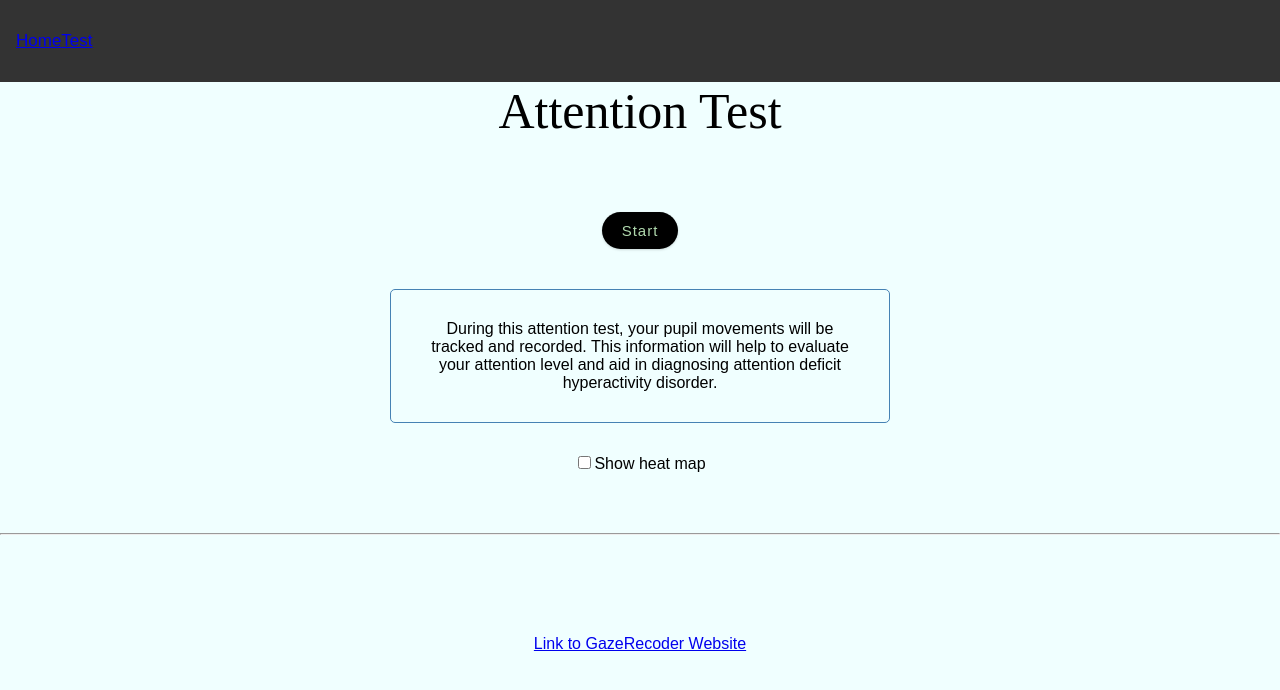
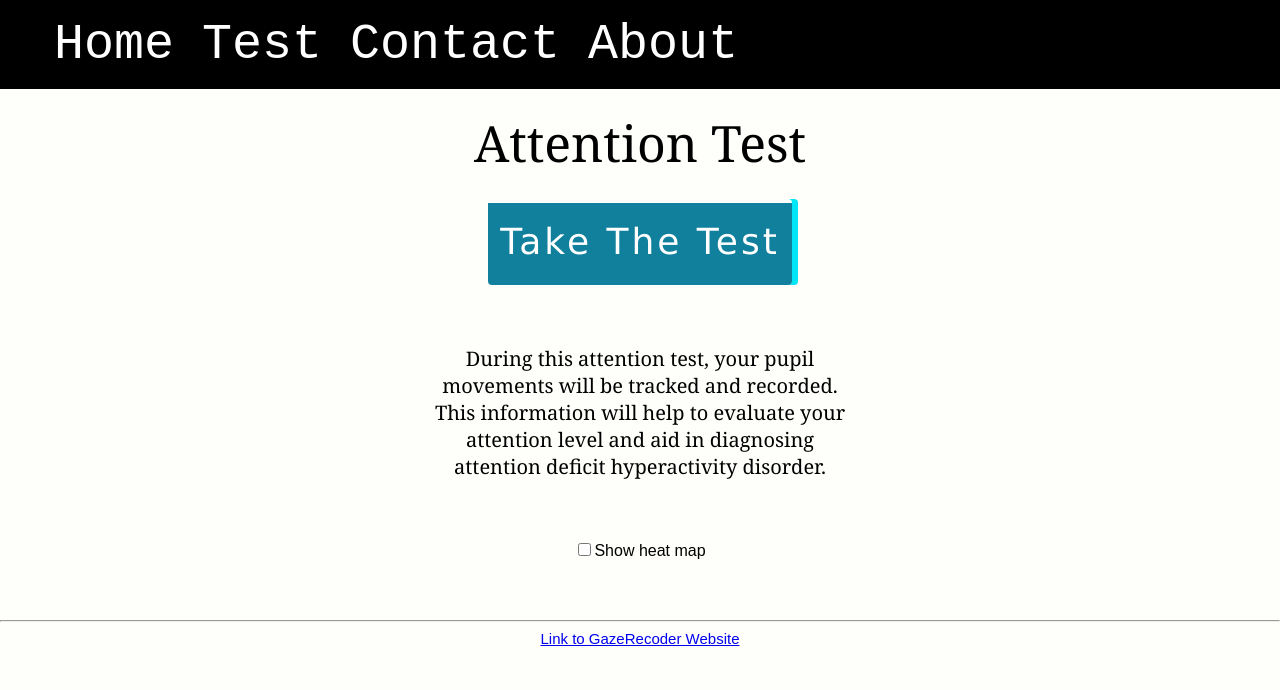
Before and after one commit to bshim181/AttentionTest, a React (Create React App) app: page / in a window 1280 px wide. Shown: the top 690 px of the page. Built offline with nearby package versions, Linux system fonts and the light colour scheme.

Commit message:
updated looks

```diff
--- a/src/App.css
+++ b/src/App.css
@@ -25,7 +25,7 @@
 }
 
 .App-link {
-  color: #61dafb;
+  color: #444747;
 }
 
 @keyframes App-logo-spin {
--- a/src/GazeRecoder/HandleHeatMap.js
+++ b/src/GazeRecoder/HandleHeatMap.js
@@ -0,0 +1,13 @@
+function HandleHeatMap(checkbox) {
+    if(checkbox.checked) {
+        console.log("checkbox checked")
+        //ShowHeatMap();
+        //document.getElementById("gaze").style.display = 'none';
+    }
+    else {
+        console.log("checkbox unchecked")
+        //RemoveHeatMap();
+    }
+}
+
+export default HandleHeatMap;
--- a/src/GazeRecoder/PloGaze.js
+++ b/src/GazeRecoder/PloGaze.js
@@ -0,0 +1,25 @@
+function PlotGaze(GazeData) {
+
+    document.getElementById("GazeData").innerHTML = "Gaze X:" + GazeData.GazeX + "GazeData Y:" + GazeData.GazeY;
+    //document.getElementById("HeadPoseData").innerHTML
+    //document.getElementById("HeadRotaData").innerHTML
+    if(!document.getElementById("ShowHeatMap").checked) {
+        //In case, where show heat map is checked off, we display the location of our pupil movement in a coordinate system.
+        var x = GazeData.docX;
+        var y = GazeData.docY;
+
+        var gaze = document.getElementById("gaze");
+        x -= gaze.clientWidth/2;
+        y -= gaze.clientHeight/2;
+        gaze.style.left = x + "px"
+        gaze.style.top = y + "px"
+        if(GazeData.state != 0) {
+            gaze.stylee.display = 'none';
+        }
+        else {
+            gaze.style.dispaly = 'block'
+        }
+    }
+}
+
+export default PlotGaze;
--- a/src/GazeRecoder/Start.js
+++ b/src/GazeRecoder/Start.js
@@ -2,7 +2,7 @@ function Start() {
     document.getElementById("startid").style.display = 'none'
     document.getElementById("stopid").style.display = 'flex'
     document.getElementById("stopid").style.alignContent = 'center'
-    //return GazeCloudAPI.StartEyeTracking();
+    //GazeCloudAPI.StartEyeTracking();
 }
 
 export default Start;
--- a/src/GazeRecoder/Stop.js
+++ b/src/GazeRecoder/Stop.js
@@ -1,7 +1,7 @@
 function Stop() {
     document.getElementById("startid").style.display = 'block'
     document.getElementById("stopid").style.display = 'none';
-    //return GazeCloudAPI.StopEyeTracking();
+    //GazeCloudAPI.StopEyeTracking();
 }
 
 export default Stop;
--- a/src/index.css
+++ b/src/index.css
@@ -14,32 +14,42 @@ code {
 
 .nav {
   overflow: hidden;
-  background-color: #333;
+  background-color: rgb(0, 0, 0);
 }
 
 .navul {
   float: left;
   color: #f2f2f2;
-  text-align: center;
-  padding: 14px 16px;
+  display: inline-block;
   text-decoration: none;
-  font-size: 17px;
+
 }
 
 .navli {
-  background-color: #04AA6D;
+  display: inline-block;
+  list-style: none;
+}
+
+.nava {
+  font-family: 'Courier New', Courier, monospace;
+  margin: 14px;
+  font-size: 50px;
   color: white;
+  text-decoration: none;
 }
 
 
+
+
 body {
-  background-color: azure;
+  background-color: rgb(254, 255, 251);
   opacity: 1;
   font-family: 'Poppins', sans-serif;
 }
 
 .Bottombody {
-  margin-top: 100px;
+  height: 150px;
+
 }
 
 .name {
@@ -49,11 +59,12 @@ body {
 }
 
 .container {
+  font-family: Cambria, Cochin, Georgia, Times, 'Times New Roman', serif;
+  font-size: 20px;
   max-width: 500px;
   margin: 30px auto;
   overflow: auto;
   min-height: 100px;
-  border: 1px solid steelblue;
   padding: 30px;
   border-radius: 5px;
 }
@@ -76,11 +87,9 @@ body {
 }
 
 .links {
-  display:flex;
+  display:center;
   font-size: 15px;
-  margin-left: 5px;
-  margin-right:5px;
-
+  margin:20px;
   text-decoration: underline;
   cursor: pointer;
 }
@@ -89,11 +98,11 @@ body {
   display: flex;
   justify-content: space-between;
   align-items: center;
-  margin-bottom: 20px;
-  height: 100px;
+  margin: 20px;
+  height: 70px;
   flex-direction: column;
   font-size: 50px;
-  font-family: 'Times New Roman', Times, serif;
+  font-family:Cambria, Cochin, Georgia, Times, 'Times New Roman', serif;
 }
 .flexbox-container {
   display: flex;
@@ -122,17 +131,18 @@ input[type=button], input[type=submit], input[type=reset] {
 }
 
 .btn {
-  display: inline-block;
-  background: #000;
-  color: rgb(176, 216, 173);
-  border: none;
-  padding: 10px 20px;
-  margin: 10px;
-  border-radius: 40px;
-  cursor: pointer;
-  text-decoration: none;
-  font-size: 15px;
-  font-family: inherit;
+  width: fit-content;
+  height: 86px;
+  font-size: 36px;
+  font-family:'Lucida Sans', 'Lucida Sans Regular', 'Lucida Grande', 'Lucida Sans Unicode', Geneva, Verdana, sans-serif;
+  background: linear-gradient(transparent 5%, #10809c 5%);
+  border: 0;
+  color: #fff;
+  letter-spacing: 3px;
+  line-height: 44px;
+  box-shadow: 6px 0px 0px #00E6F6;
+  outline: transparent;
+  position: relative;
 }
 
 .btn:focus {
@@ -140,7 +150,7 @@ input[type=button], input[type=submit], input[type=reset] {
 }
 
 .btn:active {
-  transform: scale(0.98);
+  transform: none;
 }
 
 .btn-block {
--- a/src/page/Home.js
+++ b/src/page/Home.js
@@ -8,12 +8,14 @@ function Home() {
         <div className="aligncenter">
             <nav className="nav">
             <ul className="navul">
-                <a href="/">Home</a>
-                <a href="/attentionTest">Test</a>
+                <li className = "navli"><a href="/" className="nava">Home</a></li>
+                <li className="navli"><a href="/attentionTest" className="nava">Test</a></li>
+                <li className="navli"><a className="nava">Contact</a></li>
+                <li className="navli"><a className="nava">About</a></li>
             </ul>
             </nav>
             <header className='header'>Attention Test</header>
-            <button id = "startid" type = "button" className = 'btn' onClick = {Start}>Start</button>
+            <button id = "startid" type = "button" className = 'btn' onClick = {Start}>Take the test</button>
             <button id = "stopid" type = "button" className = 'btn' style = {{display:"none"}} onClick = {Stop}>Stop</button>
             <p className="container">
                 During this attention test, your pupil movements will be tracked and recorded.
@@ -23,7 +25,7 @@ function Home() {
             <label><input type="checkbox" name="heatmap" value="true"></input>Show heat map</label>
             <hr className="line"></hr>
             <div className="Bottombody">
-                <a href="https://gazerecorder.com/">Link to GazeRecoder Website</a>
+                <a href="https://gazerecorder.com/" className="links">Link to GazeRecoder Website</a>
             </div>
         </div>
 
```
